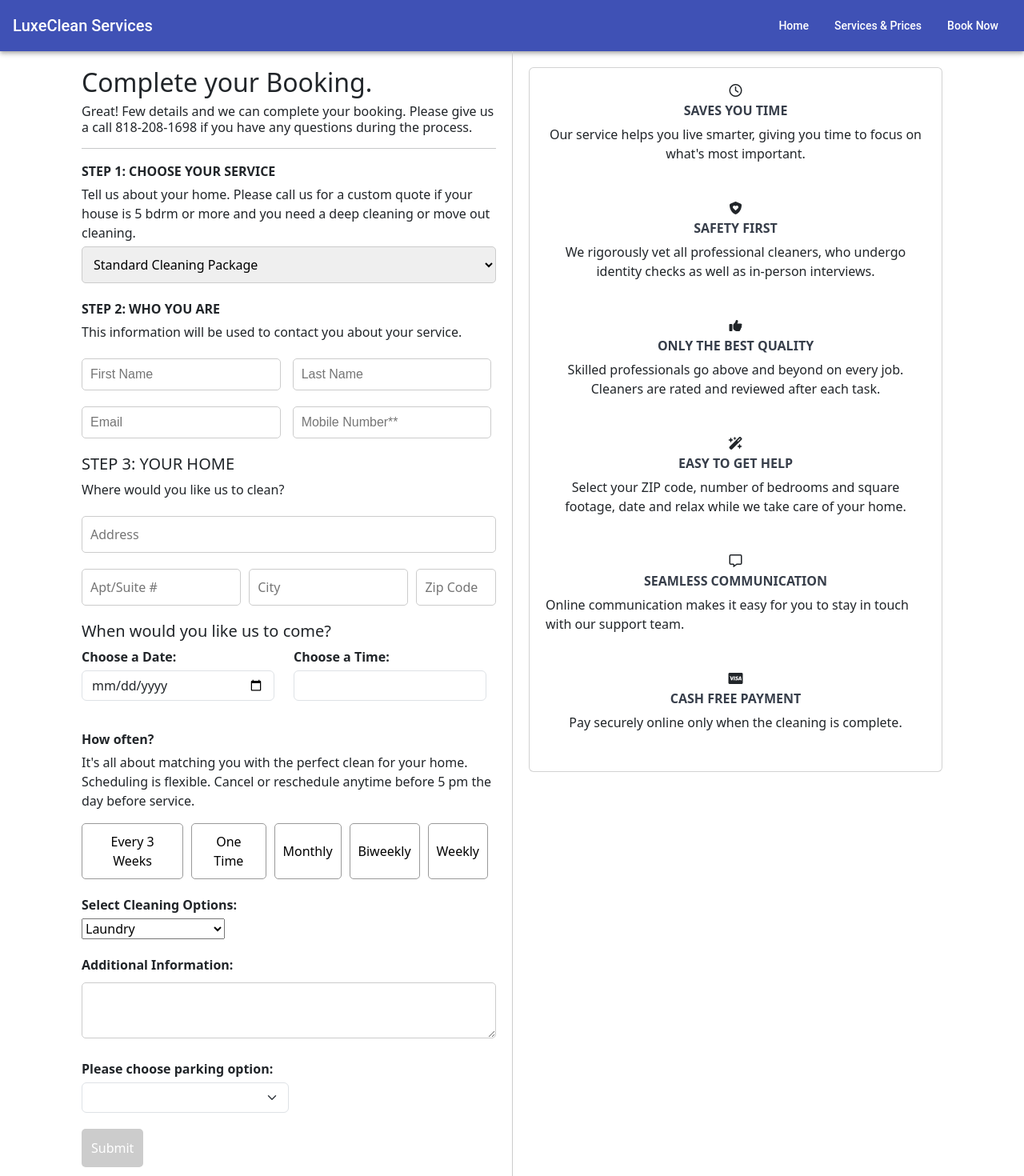
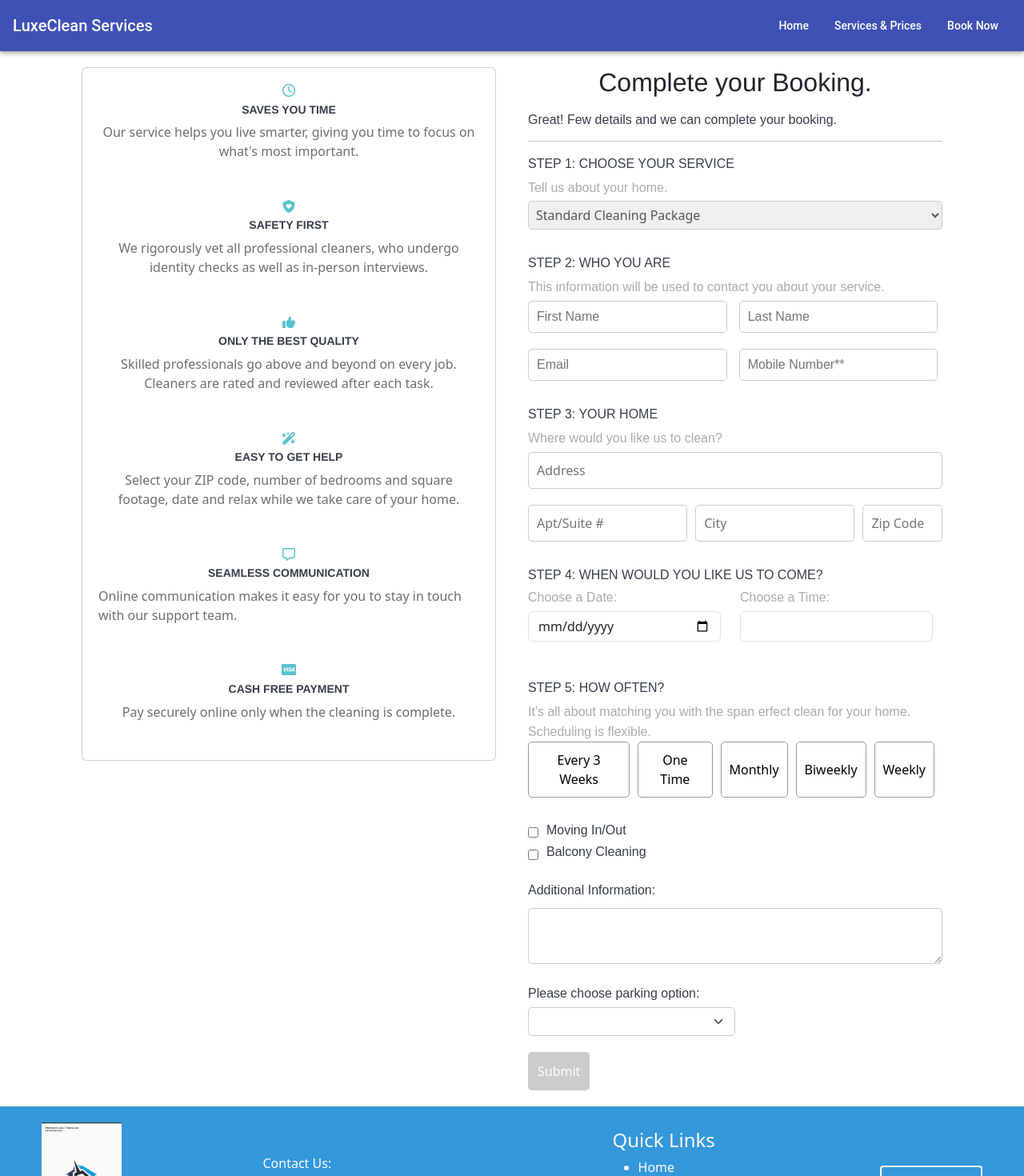
Before and after one commit to NGO-Website/luxclean, an Angular app: page /book-now in a window 1280 px wide. Shown: the top 1470 px of the page at 80% size. Built offline with nearby package versions, Linux system fonts and the light colour scheme.

Commit message:
changes of styling on book now page

```diff
--- a/src/app/components/book-now/book-now.component.html
+++ b/src/app/components/book-now/book-now.component.html
@@ -1,31 +1,127 @@
 <!-- booking-form.component.html -->
 
 <div class="container">
+  <div class="card-container">
+    <div class="card" >
+      <i class="fa-regular fa-clock" style="margin-top: 20px; text-align: center; color: #5bc2ce"></i>
+        <h4 style="box-sizing: border-box;
+        font-family: Helvetica, Sans-Serif;
+        font-weight: bold;
+        line-height: 1.1;
+        color: rgb(55, 62, 74);
+        font-size: 14px;
+        margin-top: 8.5px;
+        margin-bottom: 8.5px;
+        text-align: center;
+        padding: 0px 20px;">
+      SAVES YOU TIME</h4>
+        <p style="box-sizing: border-box; color: #6d6e73; text-align: center; margin: 0px 0px 8.5px; padding: 0px 20px 40px; ">Our service helps you live smarter, giving you time to focus on what's most important.</p>
+
+
+        <i class="fa-solid fa-shield-heart" style="text-align: center; color: #5bc2ce"></i>
+        <h4 style="box-sizing: border-box;
+         font-family: Helvetica, Sans-Serif;
+        font-weight: bold;
+        line-height: 1.1;
+        color: rgb(55, 62, 74);
+        font-size: 14px;
+        margin-top: 8.5px;
+        margin-bottom: 8.5px;
+        text-align: center;
+        padding: 0px 20px;">SAFETY FIRST</h4>
+        <p style="box-sizing: border-box; color: #6d6e73;  text-align: center; margin: 0px 0px 8.5px; padding: 0px 20px 40px; ">We rigorously vet all professional cleaners, who undergo identity checks as well as in-person interviews.</p>
+
+
+        <i class="fa-solid fa-thumbs-up" style="text-align: center; color: #5bc2ce"></i>
+        <h4 style="box-sizing: border-box;
+         font-family: Helvetica, Sans-Serif;
+        font-weight: bold;
+        line-height: 1.1;
+        color: rgb(55, 62, 74);
+        font-size: 14px;
+        margin-top: 8.5px;
+        margin-bottom: 8.5px;
+        text-align: center;
+        padding: 0px 20px;">ONLY THE BEST QUALITY</h4>
+        <p style="box-sizing: border-box; color: #6d6e73; text-align: center; margin: 0px 0px 8.5px; padding: 0px 20px 40px; ">Skilled professionals go above and beyond on every job. Cleaners are rated and reviewed after each task.</p>
+
+
+
+
+
+
+        <i class="fa-solid fa-wand-magic-sparkles" style="text-align: center; color: #5bc2ce"></i>
+        <h4 style="box-sizing: border-box;
+         font-family: Helvetica, Sans-Serif;
+        font-weight: bold;
+        line-height: 1.1;
+        color: rgb(55, 62, 74);
+        font-size: 14px;
+        margin-top: 8.5px;
+        margin-bottom: 8.5px;
+        text-align: center;
+        padding: 0px 20px;">EASY TO GET HELP</h4>
+        <p style="box-sizing: border-box; color: #6d6e73; text-align: center; margin: 0px 0px 8.5px; padding: 0px 20px 40px; ">Select your ZIP code, number of bedrooms and square footage, date and relax while we take care of your home.</p>
+
+
+
+        <i class="fa-regular fa-message" style="text-align: center; color: #5bc2ce"></i>
+        <h4 style="box-sizing: border-box;
+         font-family: Helvetica, Sans-Serif;
+        font-weight: bold;
+        line-height: 1.1;
+        color: rgb(55, 62, 74);
+        font-size: 14px;
+        margin-top: 8.5px;
+        margin-bottom: 8.5px;
+        text-align: center;
+        padding: 0px 20px;">SEAMLESS COMMUNICATION</h4>
+        <p style="box-sizing: border-box; color: #6d6e73; margin: 0px 0px 8.5px; padding: 0px 20px 40px; ">Online communication makes it easy for you to stay in touch with our support team.</p>
+
+
+
+
+        <i class="fa-brands fa-cc-visa" style="text-align: center; color: #5bc2ce"></i>
+        <h4 style="box-sizing: border-box;
+         font-family: Helvetica, Sans-Serif;
+        font-weight: bold;
+        line-height: 1.1;
+        text-align: center;
+        color: rgb(55, 62, 74);
+        font-size: 14px;
+        margin-top: 8.5px;
+        margin-bottom: 8.5px;
+        padding: 0px 20px;">CASH FREE PAYMENT</h4>
+        <p style="box-sizing: border-box; color: #6d6e73; text-align: center; margin: 0px 0px 8.5px; padding: 0px 20px 40px; ">Pay securely online only when the cleaning is complete.</p>
+    </div>
+  </div>
     <form (ngSubmit)="onSubmit()" #bookNowForm="ngForm" class="form-container">
-      <h2>Complete your Booking.</h2>
-      <h6>Great! Few details and we can complete your booking.
-          Please give us a call 818-208-1698 if you have any questions during the process.</h6>
+      <h2 style="font-family: Helvetica, Sans-Serif; text-align: center; padding-bottom: 10px">Complete your Booking.</h2>
+      <h6 style="font-weight: 100; font-family: proxima,arial;
+      color: #373e4a;">Great! Few details and we can complete your booking. </h6>
     <hr>
       <!-- Name Input -->
-      <div class="form-group">
-        <label for="name">STEP 1: CHOOSE YOUR SERVICE</label>
-            Tell us about your home.
-            Please call us for a custom quote if your house is 5 bdrm or more and you need a deep cleaning or move out cleaning.
+      <div class="form-group" style="margin-bottom: 30px;">
+        <label for="name" style="font-weight: 100; font-family: proxima,arial;
+        color: #373e4a;">STEP 1: CHOOSE YOUR SERVICE</label>
+            <span style="font-family: proxima,arial;
+            color: #ababab; font-weight: 100; line-height: 1.42857143;">Tell us about your home.</span>
             <select id="name" name="name" style="width: 100%;
-            padding: 10px;
+            padding: 5px;
+            color: #555; font-weight:200;
             box-sizing: border-box;
             border: 1px solid #ccc;
             border-radius: 5px;
             margin-top: 5px;">
-              <option value="Standard" selected>Standard Cleaning Package</option>
-              <option value="Signature">Signature Cleaning Package</option>
-              <option value="Platinum">Platinum Cleaning Package</option>
-              <option value="Laundry">Laundry</option>
-              <option value="Fridge">Fridge Interior Clean</option>
-              <option value="Window">Window Sill Cleaning</option>
-              <option value="Pantry">Pantry Organization</option>
-              <option value="Closet">Closet Organization</option>
-              <option value="Vents">Vents Cleaning</option>
+              <option value="Standard" selected style="color: #555; font-weight:200; display: block;">Standard Cleaning Package</option>
+              <option style="color: #555; font-weight:200; display: block;" value="Signature">Signature Cleaning Package</option>
+              <option style="color: #555; font-weight:200; display: block;" value="Platinum">Platinum Cleaning Package</option>
+              <option style="color: #555; font-weight:200; display: block;" value="Laundry">Laundry</option>
+              <option style="color: #555; font-weight:200; display: block;" value="Fridge">Fridge Interior Clean</option>
+              <option style="color: #555; font-weight:200; display: block;" value="Window">Window Sill Cleaning</option>
+              <option style="color: #555; font-weight:200; display: block;" value="Pantry">Pantry Organization</option>
+              <option style="color: #555; font-weight:200; display: block;" value="Closet">Closet Organization</option>
+              <option style="color: #555; font-weight:200; display: block;" value="Vents">Vents Cleaning</option>
             </select>
       </div>
 
@@ -36,9 +132,10 @@
 
       <!-- Address Input -->
 
-        <label>STEP 2: WHO YOU ARE</label>
-        <p>This information will be used to contact you about your service.</p>
-      <div class="form-group">
+        <label style="font-weight: 100; font-family: proxima,arial;
+        color: #373e4a;">STEP 2: WHO YOU ARE</label>
+        <span style="font-family: proxima,arial;color: #ababab; font-weight: 100; line-height: 1.42857143;">This information will be used to contact you about your service.</span>
+      <div class="form-group" style="margin-bottom: 30px;">
         <div style="display: flex; width: 100%; height:80%">
           <div style="width: 48%;  margin-right: 15px;font:100 16px proxima,Arial,Helvetica,sans-serif">
             <input type="text" id="first_name" name="first_name" [(ngModel)]="formData.first_name" placeholder="First Name" required>
@@ -59,9 +156,10 @@
 
     </div>
 
-      <h5>STEP 3: YOUR HOME</h5>
-        <p>Where would you like us to clean?</p>
-      <div class="form-group">
+      <label style="font-weight: 100; font-family: proxima,arial;
+      color: #373e4a;">STEP 3: YOUR HOME</label>
+        <span style="font-family: proxima,arial;color: #ababab; font-weight: 100; line-height: 1.42857143;">Where would you like us to clean?</span>
+      <div class="form-group" style="margin-bottom: 30px;">
         <div style="display: flex; width: 100%;">
 
           <!-- Address takes 100% of the line -->
@@ -88,16 +186,16 @@
 
 
 
-
-      <H5>When would you like us to come?</H5>
-      <div class="form-group">
+          <label style="font-weight: 100; font-family: proxima,arial;
+          color: #373e4a;">STEP 4: WHEN WOULD YOU LIKE US TO COME?</label>
+      <div class="form-group" style="margin-bottom: 30px;">
         <div class="row" style="margin-right: 0;">
           <div class="col-md-6 mb-3">
-            <label for="selected_date">Choose a Date:</label>
+            <label for="selected_date" style="font-family: proxima,arial;color: #ababab; font-weight: 100; line-height: 1.42857143;">Choose a Date:</label>
             <input type="date" id="selected_date" name="selected_date" [(ngModel)]="formData.selected_date" class="form-control" required>
           </div>
           <div class="col-md-6 mb-3">
-            <label for="selected_time">Choose a Time:</label>
+            <label for="selected_time" style="font-family: proxima,arial;color: #ababab; font-weight: 100; line-height: 1.42857143;">Choose a Time:</label>
             <select id="selected_time" name="selected_time" [(ngModel)]="formData.selected_time" class="form-control" required>
               <option *ngFor="let hour of generateHours()" [value]="hour">{{ hour }}</option>
             </select>
@@ -105,9 +203,10 @@
         </div>
       </div>
 
-    <div class="form-group">
-      <label>How often?</label>
-      <P>It's all about matching you with the perfect clean for your home. Scheduling is flexible. Cancel or reschedule anytime before 5 pm the day before service.      </P>
+    <div class="form-group" style="margin-bottom: 30px;">
+      <label style="font-weight: 100; font-family: proxima,arial;
+      color: #373e4a;">STEP 5: HOW OFTEN?</label>
+      <span style="font-family: proxima,arial;color: #ababab; font-weight: 100; line-height: 1.42857143;">It's all about matching you with the span erfect clean for your home. Scheduling is flexible.</span>
       <div class="button-group">
           <button type="button" class="frequency-button"
                   [class.selected]="formData.cleaning_frequency === 'every_3_weeks'"
@@ -131,133 +230,45 @@
       </div>
   </div>
   <div class="form-group">
-    <label for="cleaningOptions">Select Cleaning Options:</label>
-  <select id="cleaningOptions" name="cleaningOptions" ng-model="selectedOptions">
-    <option value="laundry">Laundry</option>
-    <option value="fridgeInteriorClean">Fridge Interior Clean</option>
-    <option value="windowSillCleaning">Window Sill Cleaning</option>
-    <option value="pantryOrganization">Pantry Organization</option>
-    <option value="closetOrganization">Closet Organization</option>
-    <option value="ventsCleaning">Vents Cleaning</option>
-  </select>
+    <div class="option-container">
+      <input type="checkbox" id="movingInOut" name="movingInOut" value="movingInOut">
+      <label for="movingInOut" class="option-label" style="font-family: proxima,arial;color: #373e4a; font-weight: 100; line-height: 1.42857143;">Moving In/Out</label>
+      <span class="tick"></span>
+    </div>
+
+    <div class="option-container">
+      <input type="checkbox" id="balconyCleaning" name="balconyCleaning" value="balconyCleaning">
+      <label for="balconyCleaning" class="option-label" style="font-family: proxima,arial;color: #373e4a; font-weight: 100; line-height: 1.42857143;">Balcony Cleaning</label>
+      <span class="tick"></span>
+    </div>
+
   </div>
 
 
   <div class="form-group">
-    <label for="additional_notes">Additional Information:</label>
+    <label for="additional_notes" style="font-family: proxima,arial;color: #373e4a; font-weight: 100; line-height: 1.42857143;">Additional Information:</label>
     <textarea id="additional_notes" name="additional_notes" [(ngModel)]="formData.additional_notes"></textarea>
   </div>
 
   <div class="form-group">
     <div class="col-md-6 mb-3">
-      <label class="form-label" for="parking_option">Please choose parking option:</label>
-      <select id="parking_option" name="parking_option" [(ngModel)]="formData.parking_option" class="form-select">
-        <option value="street_parking">Street Parking</option>
-        <option value="driveway">Driveway</option>
-        <option value="parking_pass">Parking Pass</option>
-        <option value="guest_parking">Guest Parking</option>
-        <option value="parking_lot">Parking Lot</option>
+      <label class="form-label" for="parking_option" style="font-family: proxima,arial;color: #373e4a; font-weight: 100; line-height: 1.42857143;">Please choose parking option:</label>
+      <select id="parking_option" name="parking_option" [(ngModel)]="formData.parking_option" class="form-select" style="width: 100%;
+      padding: 5px;
+      color: #555; font-weight:200;
+      box-sizing: border-box;
+      border: 1px solid #ccc;
+      border-radius: 5px;
+      margin-top: 5px;">
+        <option selected style="color: #555; font-weight:200; display: block;" value="street_parking" >Street Parking</option>
+        <option style="color: #555; font-weight:200; display: block;" value="driveway">Driveway</option>
+        <option style="color: #555; font-weight:200; display: block;" value="parking_pass">Parking Pass</option>
+        <option style="color: #555; font-weight:200; display: block;"value="guest_parking">Guest Parking</option>
+        <option style="color: #555; font-weight:200; display: block;" value="parking_lot">Parking Lot</option>
       </select>
     </div>
 </div>
 
       <button type="submit" [disabled]="!bookNowForm.valid">Submit</button>
     </form>
-
-
-
-        <div class="card-container">
-          <div class="card" >
-            <i class="fa-regular fa-clock" style="margin-top: 20px; text-align: center;"></i>
-              <h4 style="box-sizing: border-box;
-              font-family: inherit;
-              font-weight: bold;
-              line-height: 1.1;
-              color: rgb(55, 62, 74);
-              font-size: 16px;
-              margin-top: 8.5px;
-              margin-bottom: 8.5px;
-              text-align: center;
-              padding: 0px 20px;">
-            SAVES YOU TIME</h4>
-              <p style="box-sizing: border-box; text-align: center; margin: 0px 0px 8.5px; padding: 0px 20px 40px; font-weight: lighter;">Our service helps you live smarter, giving you time to focus on what's most important.</p>
-
-
-              <i class="fa-solid fa-shield-heart" style="text-align: center"></i>
-              <h4 style="box-sizing: border-box;
-              font-family: inherit;
-              font-weight: bold;
-              line-height: 1.1;
-              color: rgb(55, 62, 74);
-              font-size: 16px;
-              margin-top: 8.5px;
-              margin-bottom: 8.5px;
-              text-align: center;
-              padding: 0px 20px;">SAFETY FIRST</h4>
-              <p style="box-sizing: border-box;  text-align: center; margin: 0px 0px 8.5px; padding: 0px 20px 40px; font-weight: lighter;">We rigorously vet all professional cleaners, who undergo identity checks as well as in-person interviews.</p>
-
-
-              <i class="fa-solid fa-thumbs-up" style="text-align: center"></i>
-              <h4 style="box-sizing: border-box;
-              font-family: inherit;
-              font-weight: bold;
-              line-height: 1.1;
-              color: rgb(55, 62, 74);
-              font-size: 16px;
-              margin-top: 8.5px;
-              margin-bottom: 8.5px;
-              text-align: center;
-              padding: 0px 20px;">ONLY THE BEST QUALITY</h4>
-              <p style="box-sizing: border-box; text-align: center; margin: 0px 0px 8.5px; padding: 0px 20px 40px; font-weight: lighter;">Skilled professionals go above and beyond on every job. Cleaners are rated and reviewed after each task.</p>
-
-
-
-
-
-
-              <i class="fa-solid fa-wand-magic-sparkles" style="text-align: center"></i>
-              <h4 style="box-sizing: border-box;
-              font-family: inherit;
-              font-weight: bold;
-              line-height: 1.1;
-              color: rgb(55, 62, 74);
-              font-size: 16px;
-              margin-top: 8.5px;
-              margin-bottom: 8.5px;
-              text-align: center;
-              padding: 0px 20px;">EASY TO GET HELP</h4>
-              <p style="box-sizing: border-box; text-align: center; margin: 0px 0px 8.5px; padding: 0px 20px 40px; font-weight: lighter;">Select your ZIP code, number of bedrooms and square footage, date and relax while we take care of your home.</p>
-
-
-
-              <i class="fa-regular fa-message" style="text-align: center"></i>
-              <h4 style="box-sizing: border-box;
-              font-family: inherit;
-              font-weight: bold;
-              line-height: 1.1;
-              color: rgb(55, 62, 74);
-              font-size: 16px;
-              margin-top: 8.5px;
-              margin-bottom: 8.5px;
-              text-align: center;
-              padding: 0px 20px;">SEAMLESS COMMUNICATION</h4>
-              <p style="box-sizing: border-box; margin: 0px 0px 8.5px; padding: 0px 20px 40px; font-weight: lighter;">Online communication makes it easy for you to stay in touch with our support team.</p>
-
-
-
-
-              <i class="fa-brands fa-cc-visa" style="text-align: center"></i>
-              <h4 style="box-sizing: border-box;
-              font-family: inherit;
-              font-weight: bold;
-              line-height: 1.1;
-              text-align: center;
-              color: rgb(55, 62, 74);
-              font-size: 16px;
-              margin-top: 8.5px;
-              margin-bottom: 8.5px;
-              padding: 0px 20px;">CASH FREE PAYMENT</h4>
-              <p style="box-sizing: border-box; text-align: center; margin: 0px 0px 8.5px; padding: 0px 20px 40px; font-weight: lighter;">Pay securely online only when the cleaning is complete.</p>
-          </div>
-      </div>
   </div>
--- a/src/app/components/book-now/book-now.component.scss
+++ b/src/app/components/book-now/book-now.component.scss
@@ -94,5 +94,52 @@ button:disabled {
 .card-container {
   width: 50%; /* Adjust the width as needed */
   padding: 20px; /* Add padding for spacing */
-  border-left: 1px solid #ccc; /* Add a border between form and cards */
 }
+
+.option-container {
+  display: flex;
+  align-items: center;
+}
+
+.option-label {
+  margin-left: 10px;
+  font-size: 16px;
+}
+
+.custom-checkbox {
+  position: relative;
+  display: inline-block;
+  width: 24px;
+  height: 24px;
+  background-color: #fff;
+  border: 2px solid #aaa;
+  border-radius: 4px;
+  margin-left: auto;
+  cursor: pointer;
+}
+
+.custom-checkbox::after {
+  content: "";
+  position: absolute;
+  top: 50%;
+  left: 50%;
+  transform: translate(-50%, -50%);
+  width: 10px;
+  height: 10px;
+  border: 2px solid #fff;
+  border-top: none;
+  border-right: none;
+  background-color: transparent;
+  opacity: 0;
+}
+
+input[type="checkbox"]:checked + .custom-checkbox::after {
+  opacity: 1;
+}
+
+/* Optional: Custom tick design */
+input[type="checkbox"]:checked + .custom-checkbox::after {
+  content: "\\2713"; /* Unicode checkmark symbol */
+  font-size: 14px;
+  color: #007bff; /* Change color as needed */
+}
```
Also changed, not shown: src/app/components/book-now/book-now.component.ts (+3 -4 lines).
